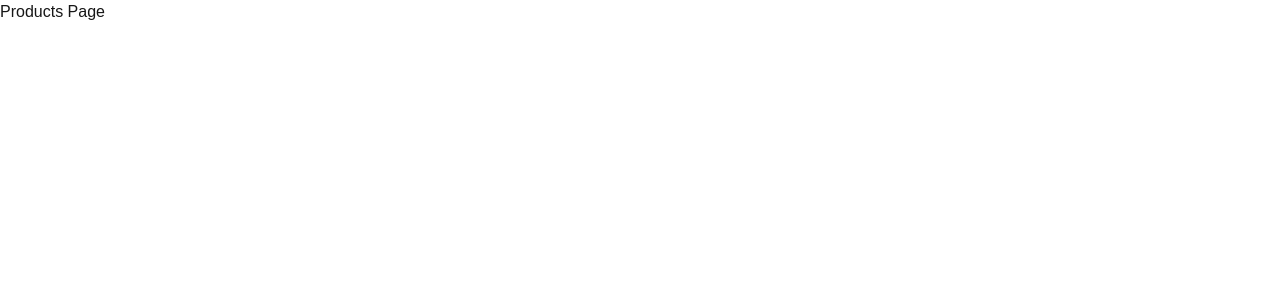
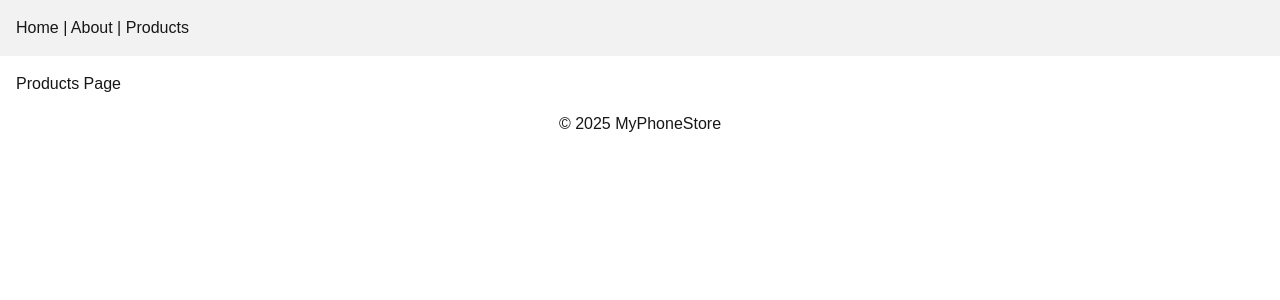
Before and after one commit to leduchao/phone-store, a Next.js app: page /products in a window 1280 px wide. Shown: the top 300 px of the page. Built offline with nearby package versions, Linux system fonts and the light colour scheme; no server answers.

Commit message:
Add NotFound page and update layout with navigation links

```diff
--- a/app/layout.tsx
+++ b/app/layout.tsx
@@ -1,5 +1,6 @@
 import type { Metadata } from "next";
 import "./globals.css";
+import Link from "next/link";
 
 export const metadata: Metadata = {
   title: "Phone Store",
@@ -13,7 +14,18 @@ export default function RootLayout({
 }>) {
   return (
     <html lang="en">
-      <body className="">{children}</body>
+      <body className="">
+        <header style={{ padding: 16, background: "#f2f2f2" }}>
+          <nav>
+            <Link href="/">Home</Link> | <Link href="/about">About</Link> |{" "}
+            <Link href="/products">Products</Link>
+          </nav>
+        </header>
+
+        <main style={{ padding: 16 }}>{children}</main>
+
+        <footer style={{ textAlign: "center" }}>© 2025 MyPhoneStore</footer>
+      </body>
     </html>
   );
 }
--- /dev/null
+++ b/app/not-found.tsx
@@ -0,0 +1,23 @@
+"use client";
+
+import Link from "next/link";
+
+export default function NotFound() {
+  return (
+    <div className="min-h-screen flex flex-col items-center justify-center bg-gray-50 text-gray-800 px-6">
+      <h1 className="text-6xl font-bold text-red-500 mb-4">404</h1>
+      <h2 className="text-2xl font-semibold mb-2">
+        Trang bạn tìm không tồn tại
+      </h2>
+      <p className="mb-6 text-center max-w-md">
+        Có thể đường dẫn sai hoặc sản phẩm không còn tồn tại trên hệ thống của
+        chúng tôi.
+      </p>
+      <Link href="/">
+        <p className="px-6 py-3 bg-blue-600 text-white rounded-md hover:bg-blue-700 transition">
+          Về trang chủ
+        </p>
+      </Link>
+    </div>
+  );
+}
```
